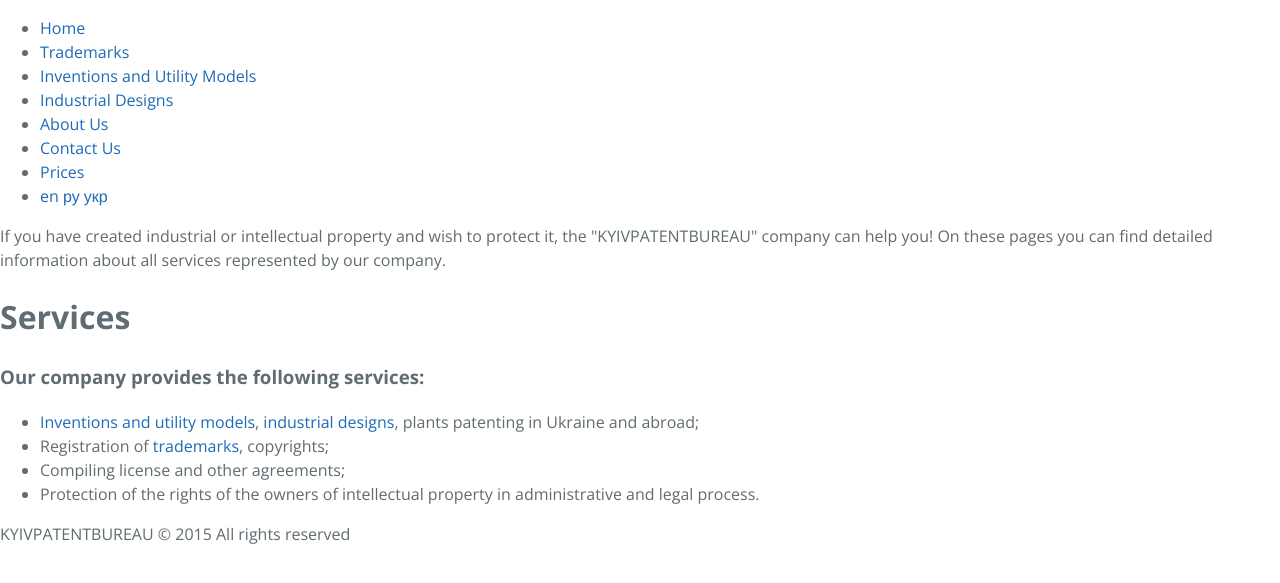
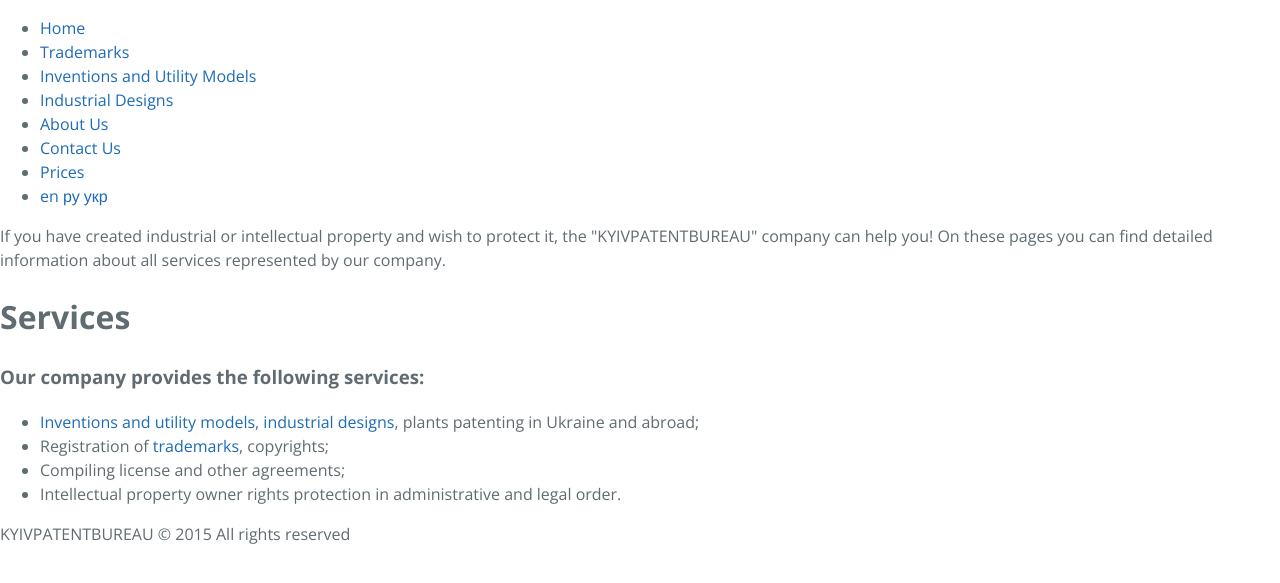
Before and after one commit to Mindshine/patent, a Jekyll site: the page built from _posts/en/pages/2000-01-01-index.html, in a window 1280 px wide. Shown: the top 583 px of the page. Built offline with Jekyll 4.4.1, drawn with Linux system fonts in a browser that asks for light colours; Markdown is read by kramdown in place of the engine named in the settings.

Commit message:
Update 2000-01-01-index.html

```diff
--- a/_posts/en/pages/2000-01-01-index.html
+++ b/_posts/en/pages/2000-01-01-index.html
@@ -12,5 +12,5 @@
   <li><a href="./inventions.html">Inventions and utility models</a>, <a href="./designs.html">industrial designs</a>, plants patenting in Ukraine and abroad;</li>
   <li>Registration of <a href="./trademark.html">trademarks</a>, copyrights;</li>
   <li>Compiling license and other agreements;</li>
-  <li>Protection of the rights of the owners of intellectual property in administrative and legal process.</li>
+  <li>Intellectual property owner rights protection in administrative and legal order.</li>
 </ul>
```
